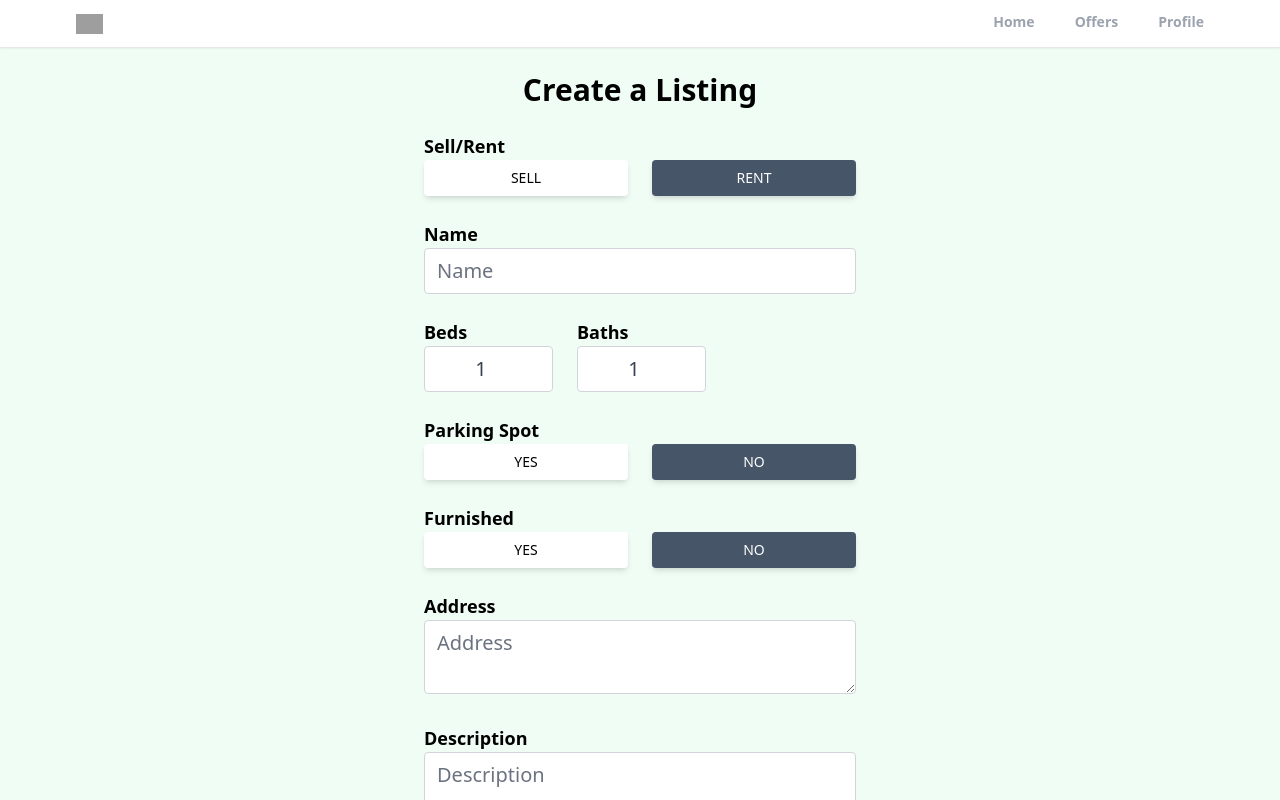
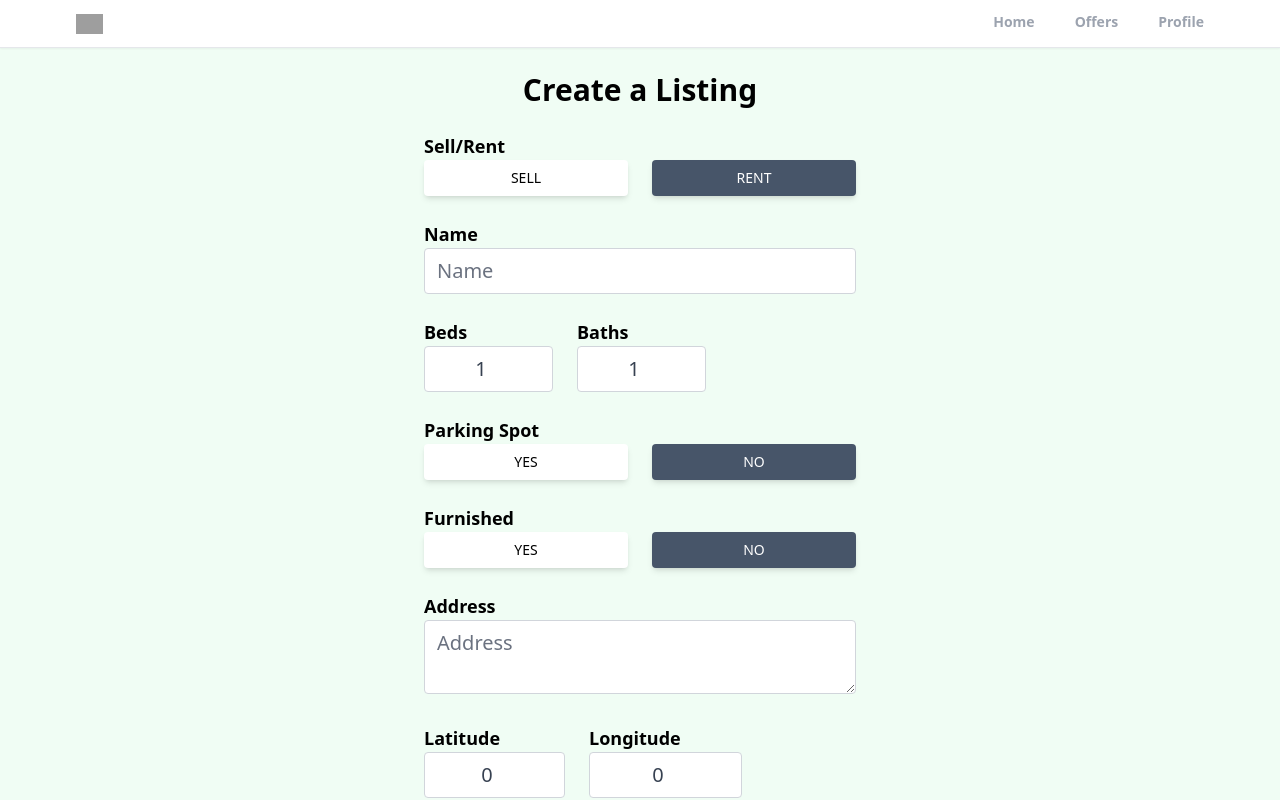
Before and after one commit to SOUMOJIT-CHAKRABORTY/Realtor_Clone, a React (Create React App) app in the folder realtor_clone/: page /create-listings in a window 1280 px wide. Shown: the top 800 px of the page. Built offline with nearby package versions, Linux system fonts and the light colour scheme; no server answers; sample sign-in values are in the browser's storage; grey boxes are pictures that could not be loaded.

Commit message:
geolocation section added, will use api later.

```diff
--- a/realtor_clone/src/pages/CreateListing.jsx
+++ b/realtor_clone/src/pages/CreateListing.jsx
@@ -1,7 +1,11 @@
 import React from "react";
 import { useState } from "react";
+import Spinner from "../components/Spinner";
+import { toast } from "react-toastify";
 
 export default function CreateListing() {
+  const [geolocationEnabled, setGeolocationEnabled] = useState(true);
+  const [loading, setLoading] = useState(false);
   const [formData, setFormData] = useState({
     type: "rent",
     name: "",
@@ -14,6 +18,9 @@
     offer: false,
     regularPrice: 0,
     discountedPrice: 0,
+    latitude: 0,
+    longitude: 0,
+    images: {},
   });
   const {
     type,
@@ -27,6 +34,9 @@
     offer,
     regularPrice,
     discountedPrice,
+    latitude,
+    longitude,
+    images,
   } = formData;
   function onChange(e) {
     let boolean = null;
@@ -53,10 +63,29 @@
       }));
     }
   }
+  function onSubmit(e) {
+    e.preventDefault();
+    setLoading(true);
+    if (discountedPrice >= regularPrice) {
+      setLoading(false);
+      toast.error("Discounted price should be less than Regular price");
+      return;
+    }
+
+    if (images.length > 6) {
+      setLoading(false);
+      toast.error("Maximum 6 images are allowed");
+      return;
+    }
+  }
+
+  if (loading) {
+    return <Spinner />;
+  }
   return (
     <main className="mx-auto px-2 max-w-md">
       <h1 className="text-3xl font-bold mt-6">Create a Listing</h1>
-      <form className="">
+      <form onSubmit={onSubmit} className="">
         <p className="text-left mt-6 font-semibold text-lg">Sell/Rent</p>
         <div className="flex mb-6">
           <button
@@ -188,6 +217,34 @@
             className="w-full text-xl border border-gray-300 bg-white rounded text:sm text-gray-700 focus:bg-white focus:text-gray-700 focus:border-slate-600"
           ></textarea>
         </section>
+        <div className="text-left mb-6 flex space-x-6">
+          <div>
+            <p className="text-lg font-semibold">Latitude</p>
+            <input
+              type="number"
+              id="latitude"
+              value={latitude}
+              onChange={onChange}
+              required
+              min="-90"
+              max="90"
+              className="w-full text-gray-700 border border-gray-300 text-xl rounded focus:bg-white px-4 py-2 bg-white focus:border-slate-600 text-center"
+            />
+          </div>
+          <div>
+            <p className="text-lg font-semibold">Longitude</p>
+            <input
+              type="number"
+              id="longitude"
+              value={longitude}
+              onChange={onChange}
+              required
+              min="-180"
+              max="180"
+              className="w-full text-gray-700 border border-gray-300 text-xl rounded focus:bg-white px-4 py-2 bg-white focus:border-slate-600 text-center"
+            />
+          </div>
+        </div>
         <section className="text-left mb-6">
           <p className="font-semibold text-lg">Description</p>
           <textarea
```
